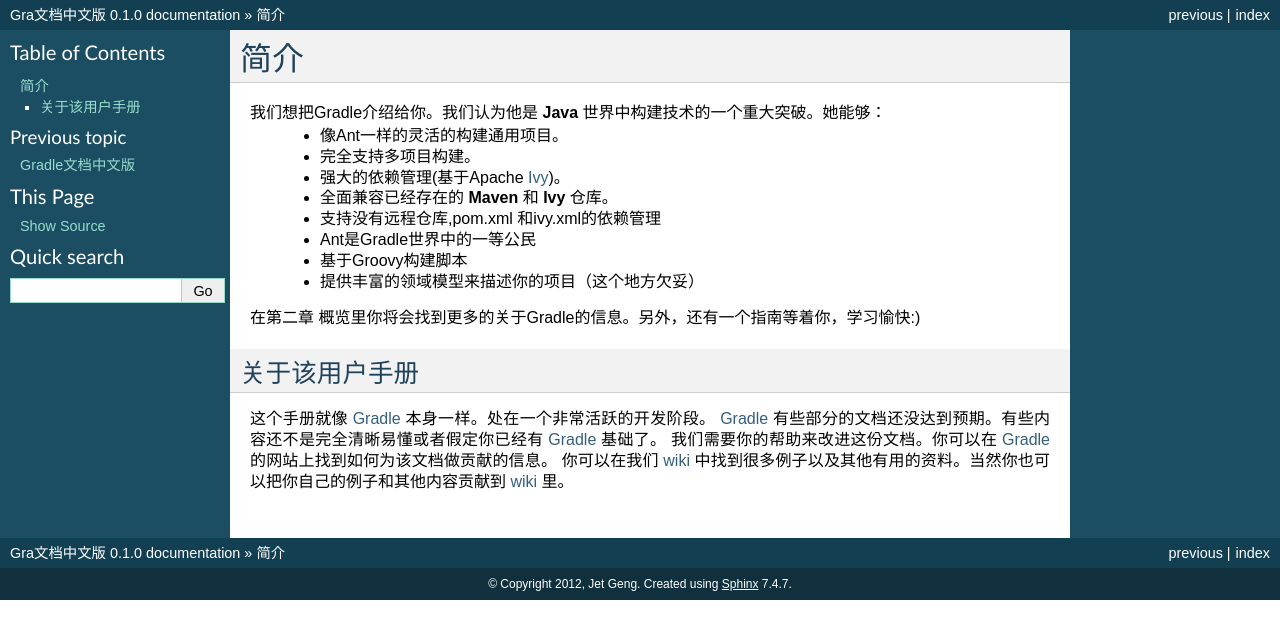
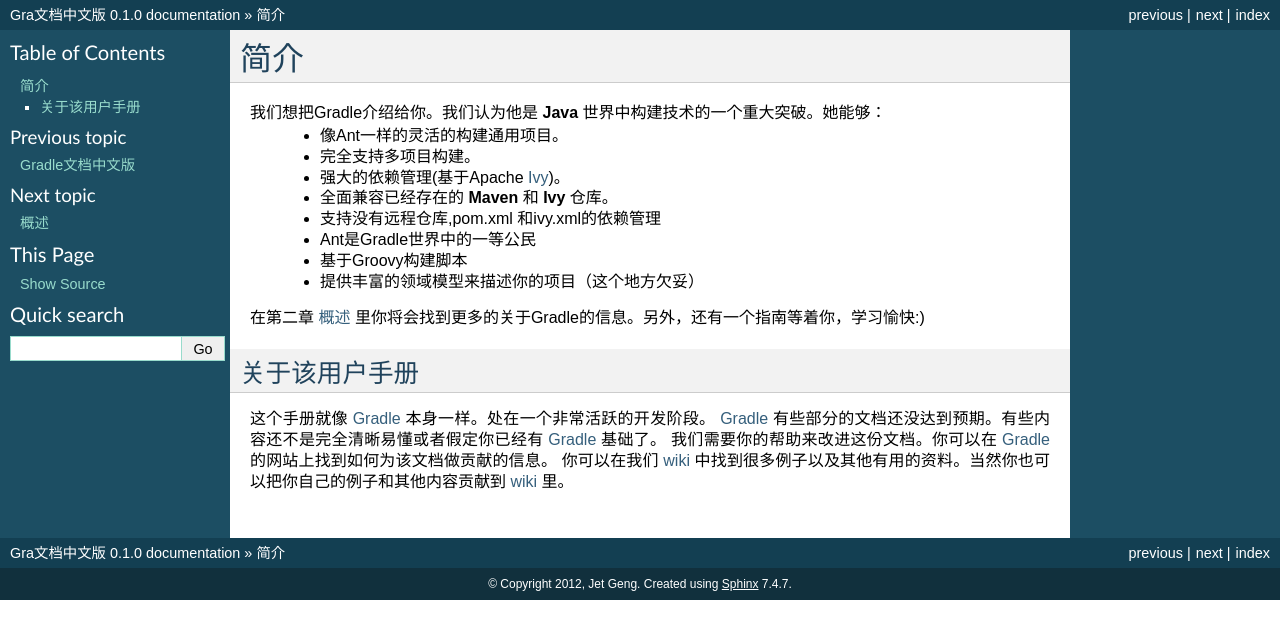
Before and after one commit to jetgeng/GradleDoc, a Sphinx documentation site: the page built from source/intr.rst, in a window 1280 px wide. Shown: the top 639 px of the page. Built offline with Sphinx 7.4.7, drawn with Linux system fonts in a browser that asks for light colours.

Commit message:
添加了交叉引用

```diff
--- a/source/index.rst
+++ b/source/index.rst
@@ -12,6 +12,7 @@
    :maxdepth: 2
 
    intr
+   overview
 Indices and tables
 ==================
 
--- a/source/intr.rst
+++ b/source/intr.rst
@@ -10,7 +12,7 @@
  * 基于Groovy构建脚本
  * 提供丰富的领域模型来描述你的项目（这个地方欠妥）
 
-在第二章 概览里你将会找到更多的关于Gradle的信息。另外，还有一个指南等着你，学习愉快:)
+在第二章 :ref:`overview` 里你将会找到更多的关于Gradle的信息。另外，还有一个指南等着你，学习愉快:)
 
 关于该用户手册
 ------------------------------------------------------------------------------
```
Also changed, not shown: other parts of source/intr.rst (+2 -0 lines), source/overview.rst (added, +12 -0 lines).
